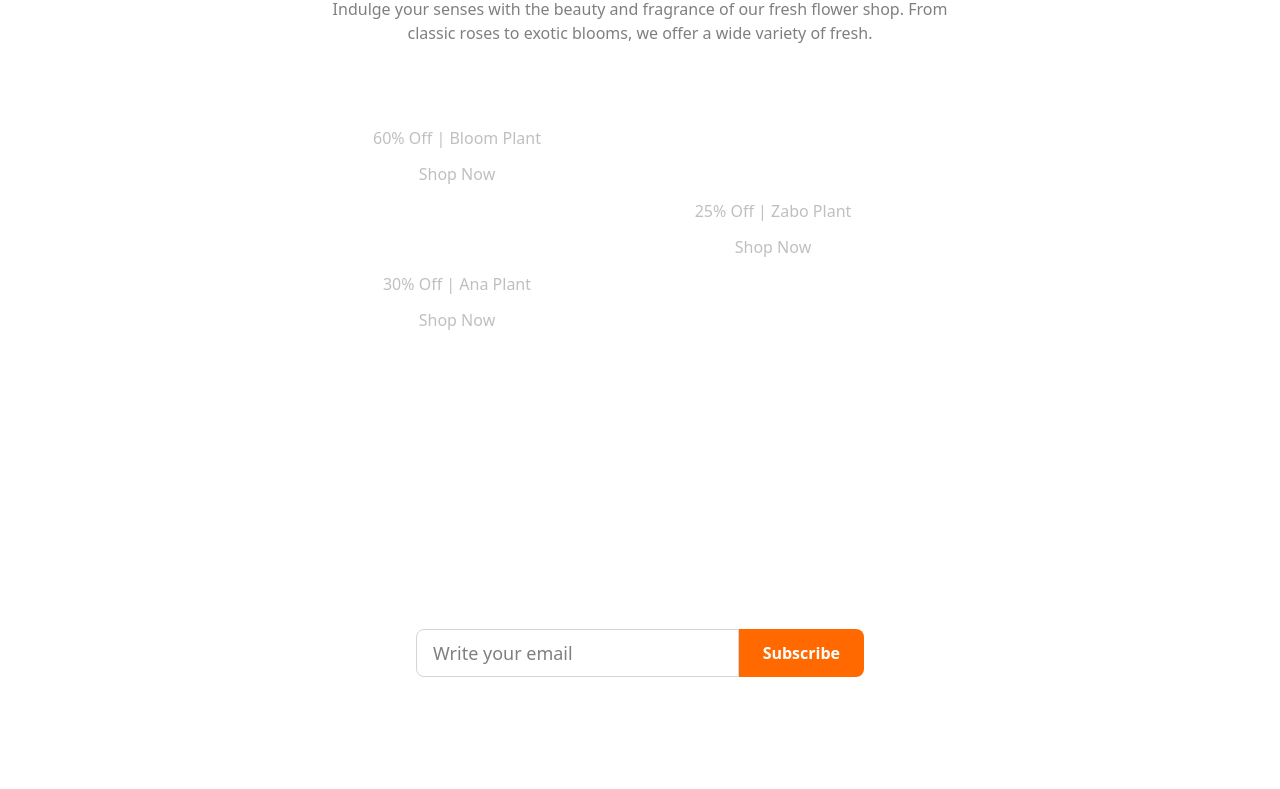
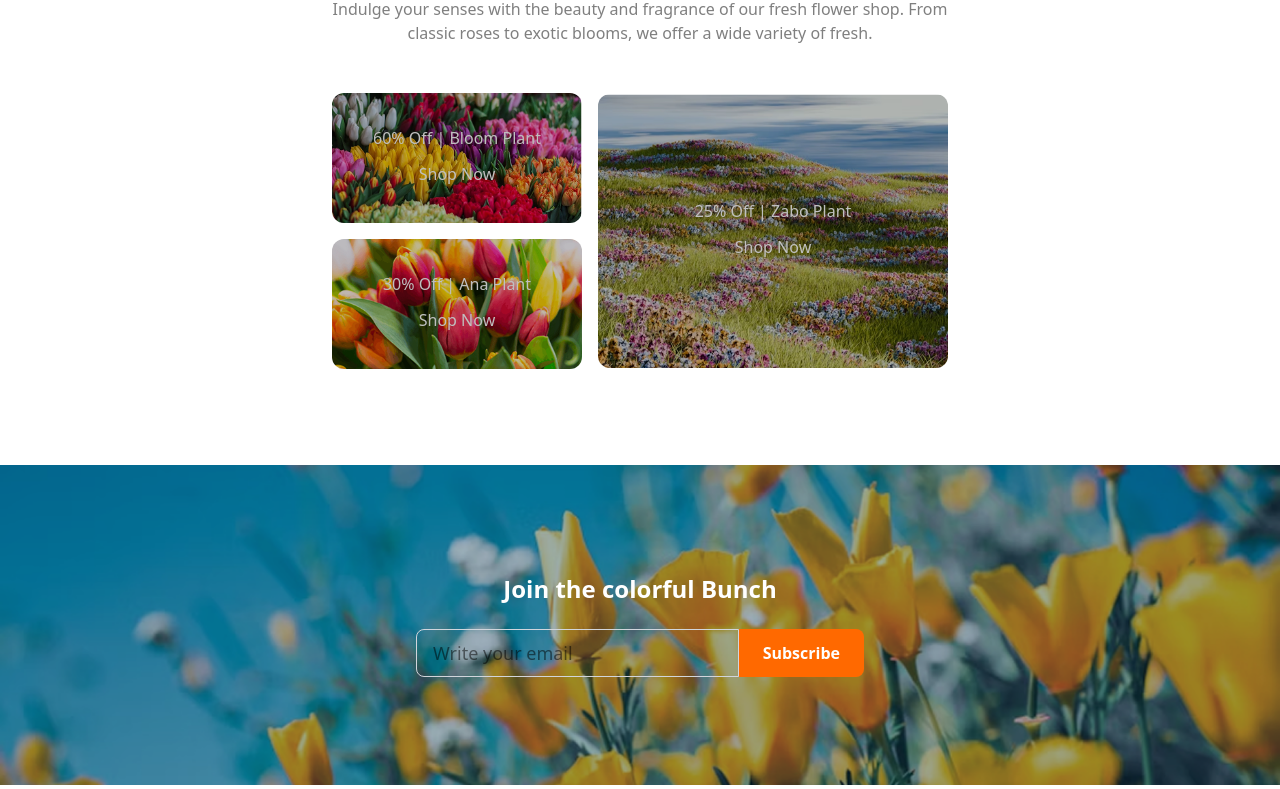
Before and after one commit to AlaminRifat123/my-second-assignment, a plain HTML site: page index.html in a window 1280 px wide. Shown: the part 1624-2413 px from the top of the page. Drawn offline with nearby package versions, Linux system fonts and the light colour scheme; the site is published under a folder, as on GitHub Pages, so addresses that start at the root find nothing.

Commit message:
complete

```diff
--- a/index.html
+++ b/index.html
@@ -185,7 +185,8 @@
 
                              <div class="flex flex-col gap-4 w-[250px]">
 
-                                <div class="w-full h-[130px] bg-[url('/assets/deal-bloom.png')] bg-cover bg-center brightness-75 rounded-xl relative flex items-center justify-center">
+                                <div class="w-full h-[130px] bg-[url('assets/deal-bloom.png')] bg-cover bg-center brightness-75 rounded-xl relative flex items-center justify-center">
+
                                 <div class="text-center text-white filter brightness-[250%]"> 60% Off | Bloom Plant <br> <button class="mt-2 px-3 py-1 text-white rounded">Shop Now</button>
 
                                 </div>
@@ -194,7 +195,9 @@
                                 </div>
 
 
-                                <div class="w-full h-[130px] bg-[url('/assets/deal-ana.png')] bg-cover bg-center brightness-75 rounded-xl relative flex items-center justify-center">
+                               <div class="w-full h-[130px] bg-[url('assets/deal-ana.png')] bg-cover bg-center brightness-75 rounded-xl relative flex items-center justify-center">
+
+
                                 <div class="text-center text-white filter brightness-[250%]">30% Off | Ana  Plant <br>
 
 
@@ -205,7 +208,7 @@
 
                             </div>
 
-                            <div class="w-[350px] h-[274px] bg-[url('/assets/deal-zabo.png')] bg-cover bg-center brightness-75 rounded-xl relative flex items-center justify-center">
+                            <div class="w-[350px] h-[274px] bg-[url('assets/deal-zabo.png')] bg-cover bg-center brightness-75 rounded-xl relative flex items-center justify-center">
 
                             <div class="text-center text-white filter brightness-[250%]"> 25% Off | Zabo Plant <br>
 
@@ -219,7 +222,8 @@
 
                     <section>
 
-                    <div class="mb-12 w-full h-80 bg-[url('/assets/news-letter-bg.png')] bg-cover bg-center flex flex-col items-center justify-center relative">
+                     <div class="mb-12 w-full h-80 bg-[url('assets/news-letter-bg.png')] bg-cover bg-center flex flex-col items-center justify-center relative">
+
 
 
                         <h1 class="font-bold text-white text-center text-2xl mb-6">
```
